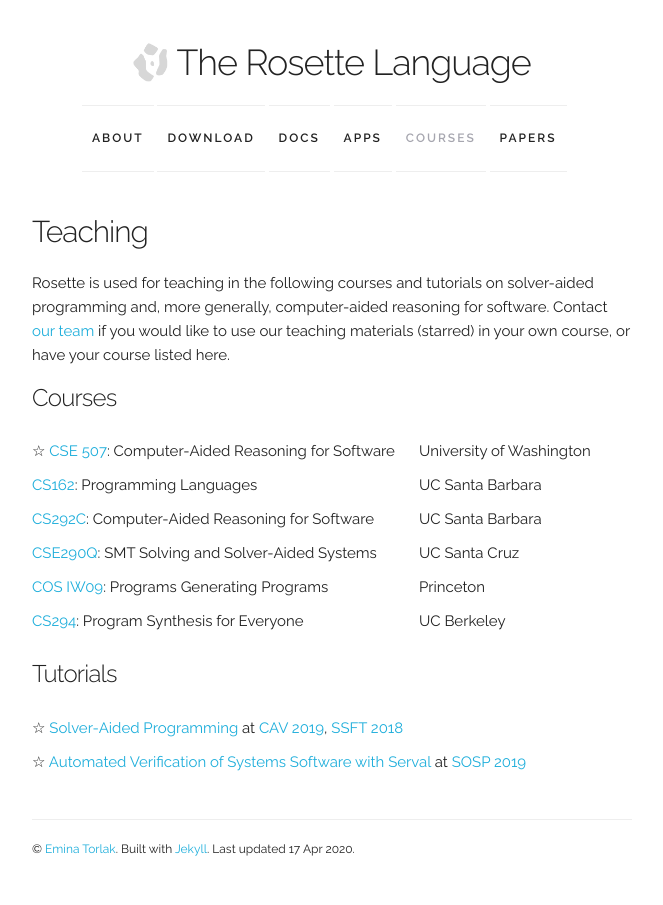
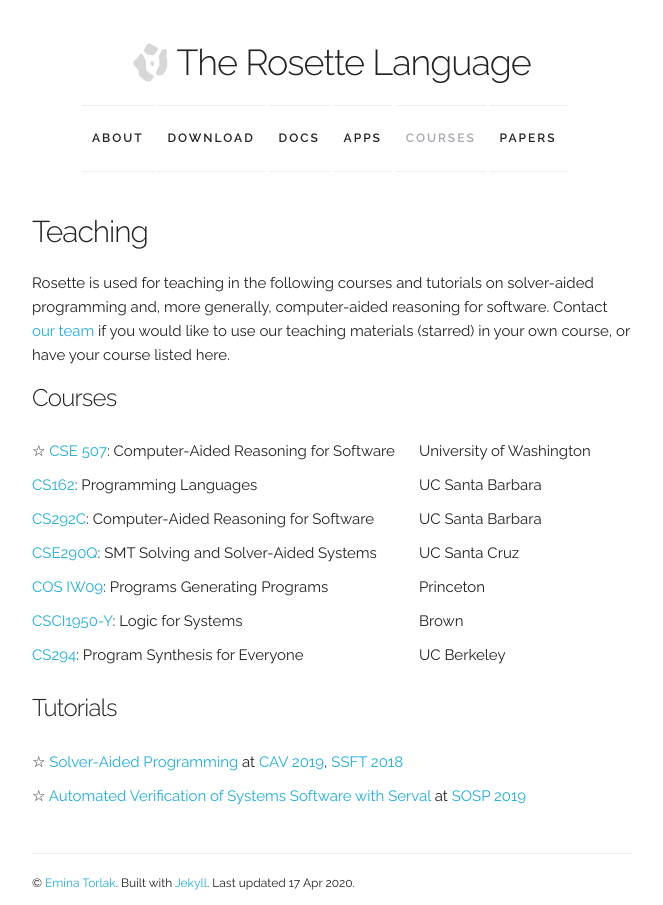
Before and after one commit to emina/rosette, a Jekyll site: the page built from courses.md, in a window 1280 px wide. Shown: the whole page, without its empty margins (308-971 px from the left). Built offline with Jekyll 4.4.1, drawn with Linux system fonts in a browser that asks for light colours; nearby versions of some CDN libraries.

Commit message:
Add new course.

```diff
--- a/_data/courses.json
+++ b/_data/courses.json
@@ -35,6 +35,13 @@
     "url": "https://www.cs.princeton.edu/courses/archive/fall18/cosIW09/index.html",
     "terms": [ "18au" ]},
 
+   { "course": "CSCI1950-Y",
+      "title": "Logic for Systems",
+      "level": "undergraduate",
+      "institution": "Brown",
+      "url": "http://cs.brown.edu/courses/cs195y/2017/",
+      "terms": [ "17sp" ]},
+
   { "course": "CS294",
     "title": "Program Synthesis for Everyone",
     "level": "graduate",
```
